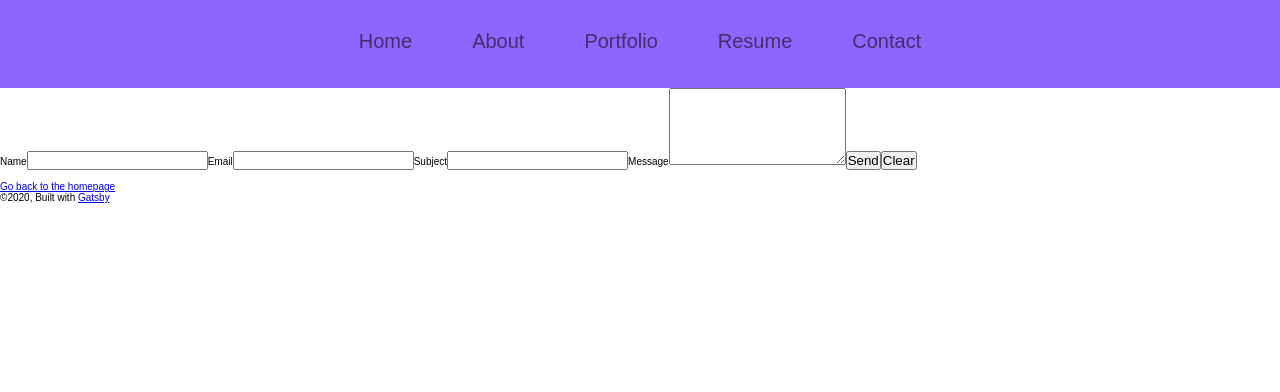
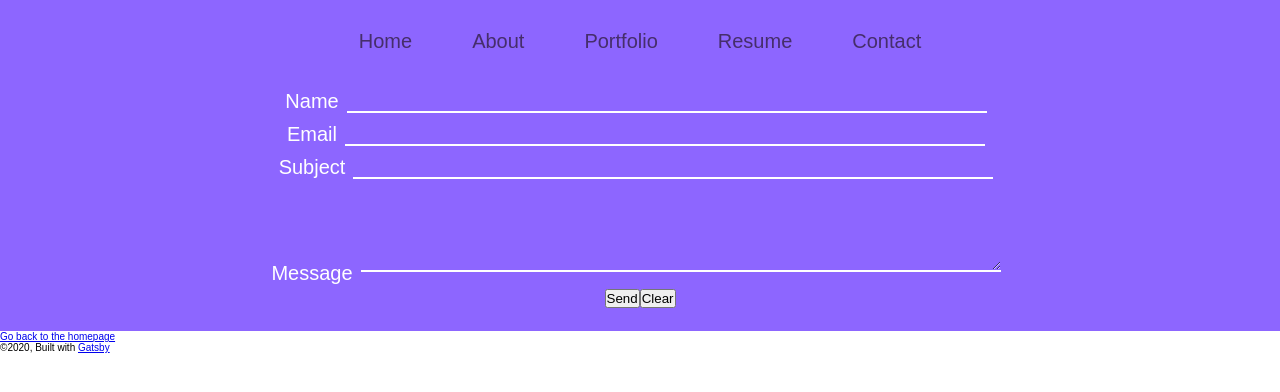
Before and after one commit to rachel-fischoff/portfolio-starter, a Gatsby site: page /contact in a window 1280 px wide. Built offline with nearby package versions, Linux system fonts and the light colour scheme; Gatsby itself is replaced by a stand-in of ours.

Commit message:
with css details for the contact form

```diff
--- a/src/components/layout.css
+++ b/src/components/layout.css
@@ -9,6 +9,23 @@ html {
   padding: 0;
   box-sizing: inherit;
   font-family: Arial, Helvetica, sans-serif;
+}
+
+.contact-container-row {
+  background-color: rgba(65, 0, 255, 0.6);
+  font-size: 2rem;
+  color: white;
+  text-align: center;
+}
+
+.contact-input {
+  background:rgb(141, 102, 255);
+  border: none;
+  border-bottom: 2px solid white;
+  /* border: 2px solid white;
+  border-radius: 4px; */
+  width: 50%;
+  margin: 8px 8px;
 }
 
 .intro-container-row {
--- a/src/pages/contact.js
+++ b/src/pages/contact.js
@@ -7,27 +7,33 @@ import SEO from "../components/seo";
 const Contact = () => (
   <Layout>
     <SEO title="Contact" />
-    <form method="post" action="#">
+    <div className="contact-container-row">
+      <form className="contact-form" method="post" action="#">
         <label>
           Name
-        <input type="text" name="name" id="name" />
+          <input className="contact-input" type="text" name="name" id="name" />
         </label>
+        <br />
         <label>
           Email
-        <input type="email" name="email" id="email" />
+          <input className="contact-input" type="email" name="email" id="email" />
         </label>
+        <br />
         <label>
           Subject
-        <input type="text" name="subject" id="subject" />
+          <input className="contact-input" type="text" name="subject" id="subject" />
         </label>
+        <br />
         <label>
           Message
-        <textarea name="message" id="message" rows="5" />
+          <textarea className="contact-input" name="message" id="message" rows="5" />
         </label>
+        <br />
         <button type="submit">Send</button>
         <input type="reset" value="Clear" />
       </form>
       <br />
+    </div>
     <Link to="/">Go back to the homepage</Link>
   </Layout>
 );
```
Lines whose indentation alone changed are shown as unchanged.
